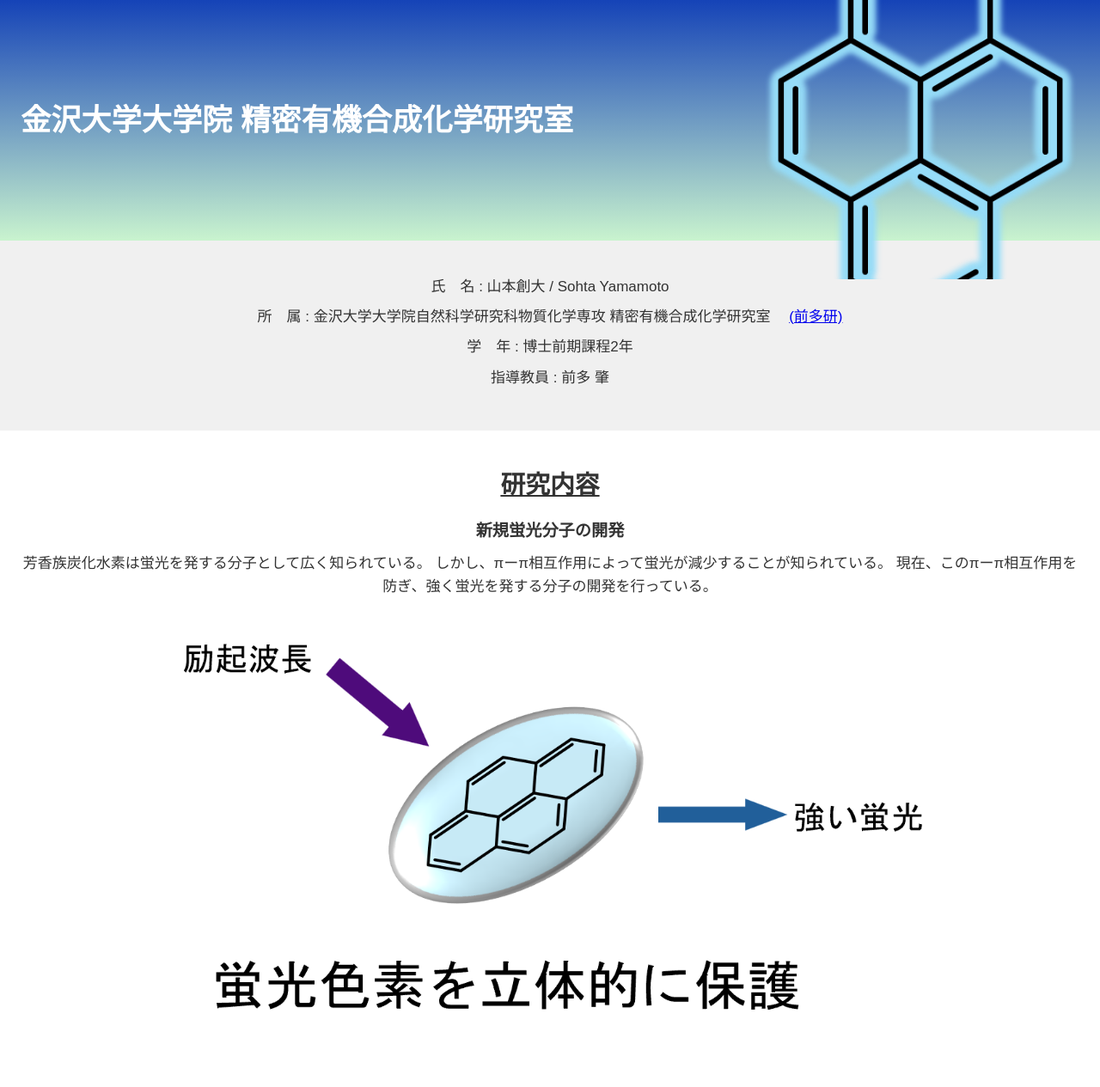
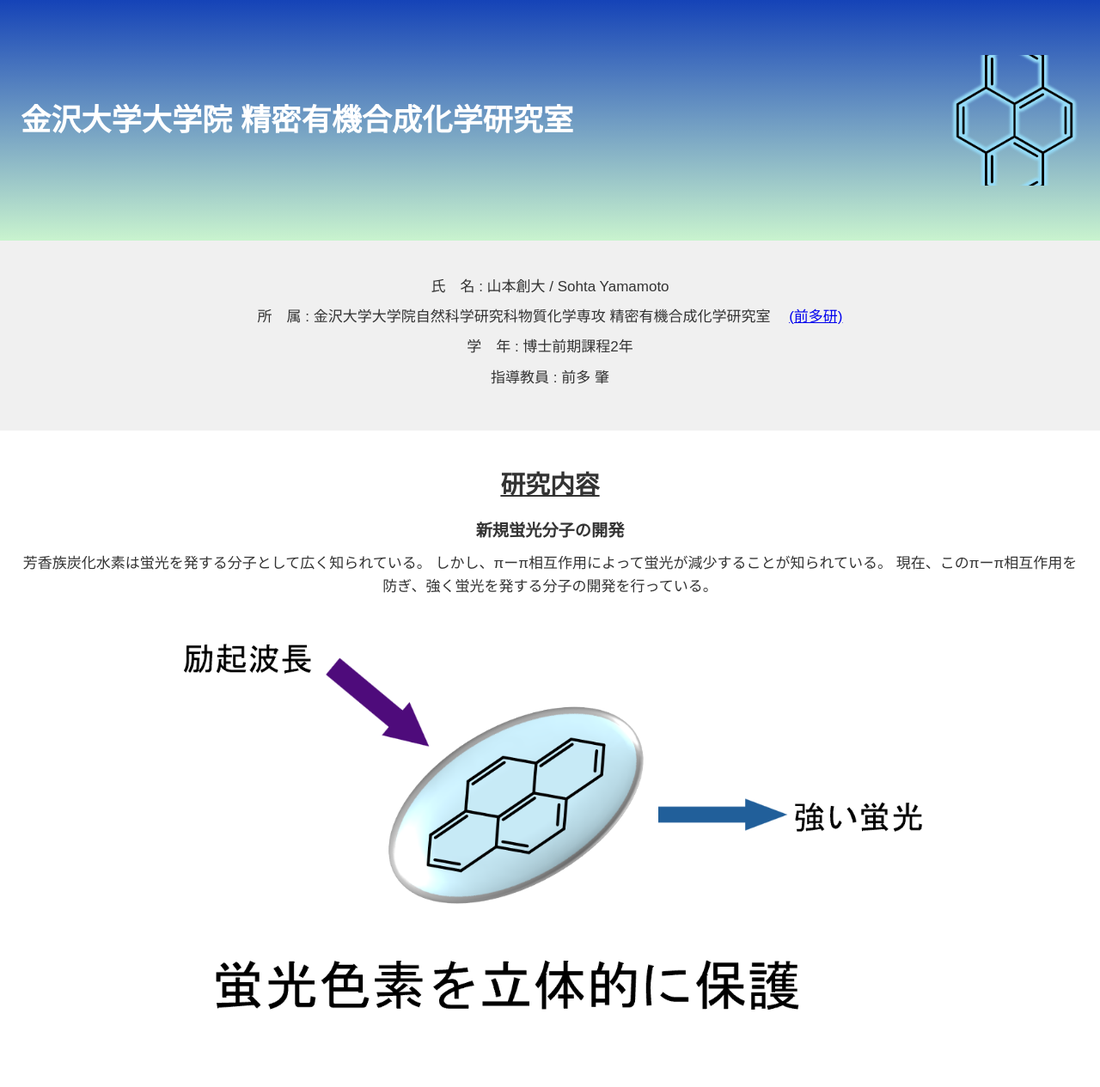
Before and after one commit to SaTom1313/SaTom1313.github.io, a Jekyll site: the page index.html, which Jekyll copies as it is, in a window 1280 px wide. Shown: the whole page at 86% size. Built offline with Jekyll 4.4.1, drawn with Linux system fonts in a browser that asks for light colours.

Commit message:
Update index.html

```diff
--- a/index.html
+++ b/index.html
@@ -89,7 +89,7 @@
   <style>
     .head-image {
   width: auto;
-  height: auto;
+  height: 70%;
   object-fit: cover;
 }
   </style>
```
